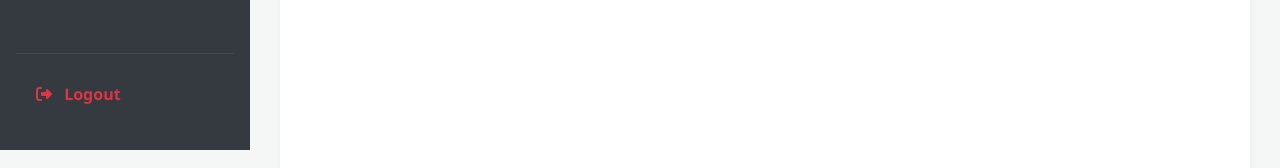
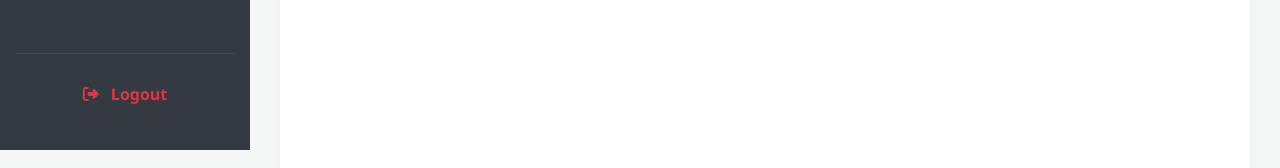
Before and after one commit to Ikigai02/Kril-Company-Website, a plain HTML site: page tenant_dashboard.html in a window 1280 px wide. Shown: the part 650-818 px from the top of the page. Drawn offline with nearby package versions, Linux system fonts and the light colour scheme.

Commit message:
Fix HTML encoding issues in tenant_dashboard.html

```diff
--- a/tenant_dashboard.html
+++ b/tenant_dashboard.html
@@ -74,7 +74,7 @@
 
         <hr class="text-secondary">
         <div class="pb-3">
-            <a href="../login_page.html" class="nav-link text-danger fw-bold">
+            <a href="login_page.html" class="nav-link text-danger fw-bold text-center">
                 <i class="fa-solid fa-right-from-bracket me-2"></i> Logout
             </a>
         </div>
```
